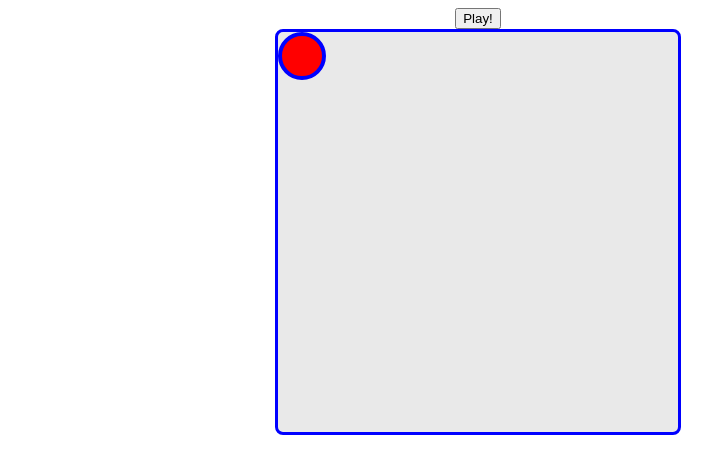
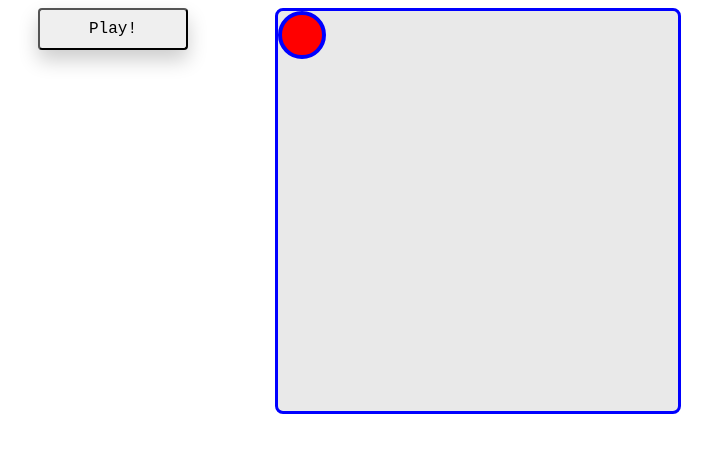
Before and after one commit to bassam-azizi/Bubble-app, a React (Create React App) app: page / in a window 1280 px wide. Shown: the top 474 px of the page, without its empty margins (162-874 px from the left). Built offline with nearby package versions, Linux system fonts and the light colour scheme.

Commit message:
Styling the button

```diff
--- a/src/styles.css
+++ b/src/styles.css
@@ -19,3 +19,18 @@
   border: 4px solid blue;
   border-radius: 50%;
 }
+.container {
+  width: 600px;
+  margin: auto;
+}
+
+.playBtn {
+  position: absolute;
+  left: 200px;
+  width: 150px;
+  padding: 10px;
+  font-family: monospace;
+  font-size: 16px;
+  border-radius: 4px;
+  box-shadow: 0 10px 20px rgba(0, 0, 0, 0.2);
+}
```
